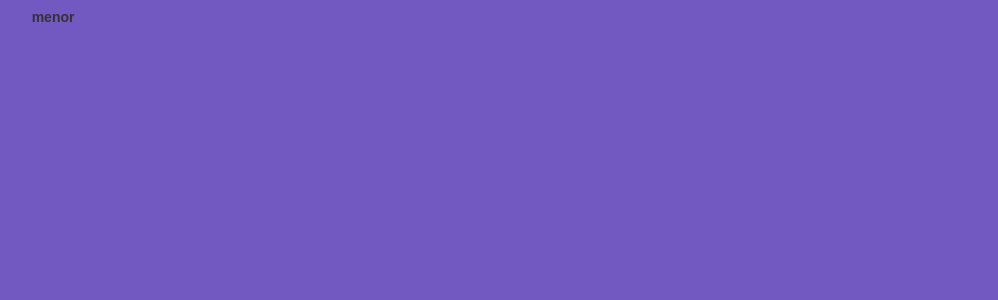
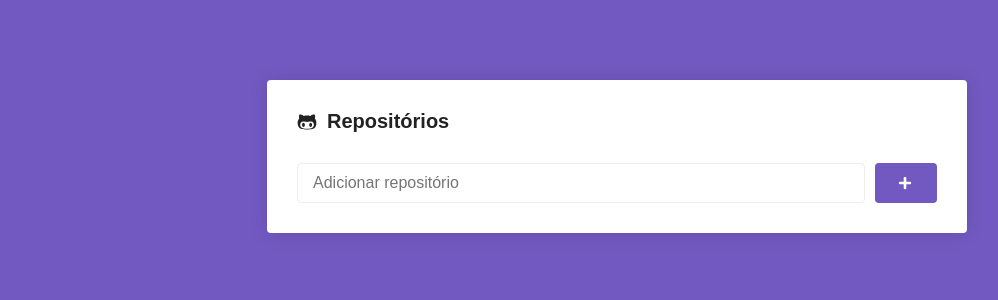
Before and after one commit to eduqg/BootcampRocketseat, a React (Create React App) app in the folder modulo5reactjs/: page / in a window 1280 px wide. Shown: the top 300 px of the page, without its empty margins (23-1021 px from the left). Built offline with nearby package versions, Linux system fonts and the light colour scheme; the HTML template or start-up script is replaced by a standard one.

Commit message:
Main styles with styled components

```diff
--- a/modulo5reactjs/package.json
+++ b/modulo5reactjs/package.json
@@ -5,6 +5,7 @@
   "dependencies": {
     "react": "^16.11.0",
     "react-dom": "^16.11.0",
+    "react-icons": "^3.7.0",
     "react-router-dom": "^5.1.2",
     "react-scripts": "3.2.0",
     "styled-components": "^4.4.0"
--- a/modulo5reactjs/src/pages/Main/index.js
+++ b/modulo5reactjs/src/pages/Main/index.js
@@ -1,12 +1,26 @@
 import React from 'react';
 
-import { Title } from './styles';
+import { FaGithubAlt, FaPlus } from 'react-icons/fa';
+
+import { Container, Form, SubmitButton } from './styles';
 
 export default function Main() {
   return (
-    <Title error={false}>
-      Main
-      <small>menor</small>
-    </Title>
+    <Container>
+      <h1>
+        <FaGithubAlt />
+        Repositórios
+      </h1>
+      <Form onSubmit={() => { }}>
+        <input
+          type="text"
+          className="text"
+          placeholder="Adicionar repositório"
+        />
+        <SubmitButton disabled>
+          <FaPlus color="#fff" size={14} />
+        </SubmitButton>
+      </Form>
+    </Container>
   );
 }
--- a/modulo5reactjs/src/pages/Main/styles.js
+++ b/modulo5reactjs/src/pages/Main/styles.js
@@ -1,12 +1,55 @@
 import styled from 'styled-components';
 
-export const Title = styled.h1`
-  font-size: 24px;
-  color: ${props => props.error ? 'red' : '#7159c1'};
-  font-family: Arial, Helvetica, sans-serif;
+// align-items: center; = alinha na vertical o texto ao lado da imagem
+export const Container = styled.div`
+  max-width: 700px;
+  background: #fff;
+  border-radius: 4px;
+  box-shadow: 0 0 20px rgba(0, 0, 0, 0.1);
+  padding: 30px;
+  margin: 80px auto;
 
-  small {
-    font-size: 14px;
-    color: #333;
+  h1 {
+    font-size: 20px;
+    display: flex;
+    flex-direction: row;
+    align-items: center;
+  }
+
+  svg {
+    margin-right: 10px;
   }
 `;
+
+export const Form = styled.form`
+  margin-top: 30px;
+  display: flex;
+  flex-direction: row;
+
+  input {
+    flex: 1;
+    border: 1px solid #eee;
+    padding: 10px 15px;
+    border-radius: 4px;
+    font-size: 16px;
+  }
+`;
+
+export const SubmitButton = styled.button.attrs({
+  type: 'submit',
+})`
+  background: #7159c1;
+  border: 0;
+  padding: 0 15px;
+  padding-left: 23px;
+  margin-left: 10px;
+  border-radius: 4px;
+
+  display: flex;
+  justify-content: center;
+  align-items: center;
+`;
+
+// display: flex;
+// justify-content: center;
+// align-items: center; = essas tres propriedades garantem que conteudo do botao fique no centro
```
Also changed, not shown: modulo5reactjs/comandosUtilizados.txt, 1 other file (tests, documents, lock files or other folders).
